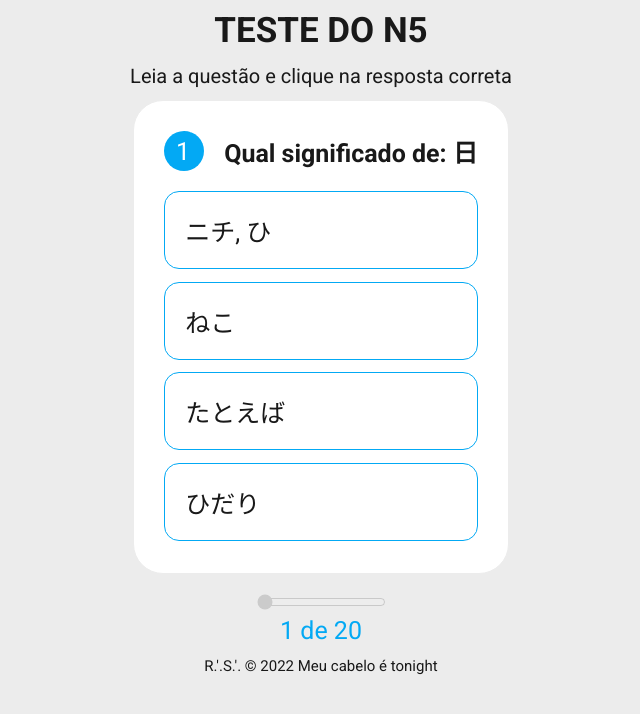
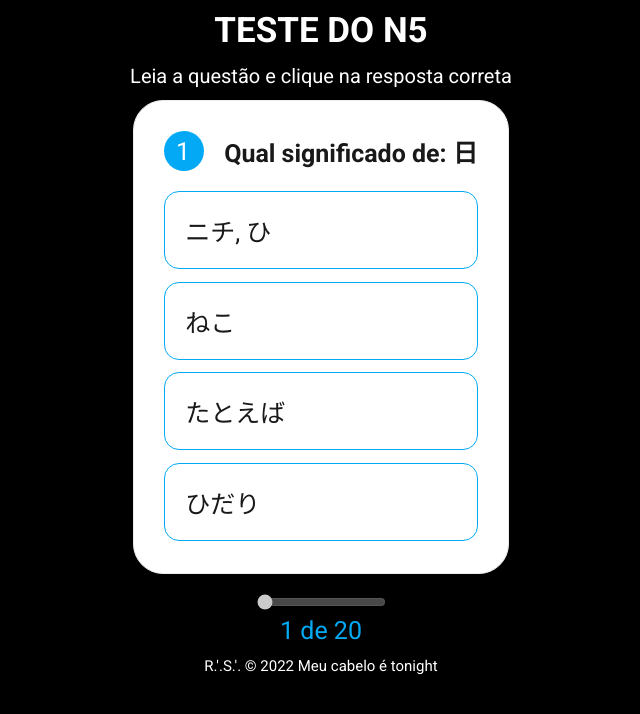
Before and after one commit to nordicr1/Teste, a plain HTML site: page index.html in a window 1280 px wide. Shown: the whole page, without its empty margins (319-959 px from the left). Drawn offline with Linux system fonts and the light colour scheme.

Commit message:
Add files via upload

```diff
--- a/style.css
+++ b/style.css
@@ -21,9 +21,10 @@
 body {
     width: 100vw;
     height: 100vh;
-    background: #ececec;
+    background: #000000;
     color: #191919;
     overflow-x: hidden;
+
 }
 
 main {
@@ -33,7 +34,6 @@ main {
 
 section {
     width: 100vw;
-
     display: flex;
     flex-direction: column;
     justify-content: center;
@@ -44,14 +44,14 @@ h1 {
     text-align: center;
     font-size: 1.75rem;
     margin: 0.5rem 0 0 0;
+    color: white;
 }
 
-/* classe para centralizar textos, paragrafos */
 .centro {
     text-align: center;
+
 }
 
-/* div class questao com numero da questao e pergunta */
 .questao {
     display: flex;
     align-items: center;
@@ -80,7 +80,6 @@ h1 {
     align-items: center;
 }
 
-/* article que acomoda a questao completa */
 .questoes {
     user-select: none;
     background: rgb(255, 255, 255);
@@ -114,7 +113,7 @@ h1 {
 
 #instrucoes {
     font-size: 1rem;
-    color: #191919;
+    color: #ffffff;
     padding: 0.625rem;
     border-radius: 8px;
 
@@ -129,9 +128,8 @@ h1 {
 #autoria {
     margin-top: 0.625rem;
     font-size: 0.75rem;
+    color: white;
 }
-
-/* ANIMACAO */
 
 /* Animar o input */
 @keyframes piscar {
@@ -182,14 +180,3 @@ h1 {
     background:#03a9f4;
     font-size: 2rem;
 }
-
-
-
-/*
-no html
-
-<audio preload src="assets/positive.mp3" id='somAcerto'></audio>
-<audio preload src="assets/negative.mp3" id='somErro'></audio>
-<audio preload src="assets/aplausos.mp3" id='somAplausos'></audio>
-
-*/
```
